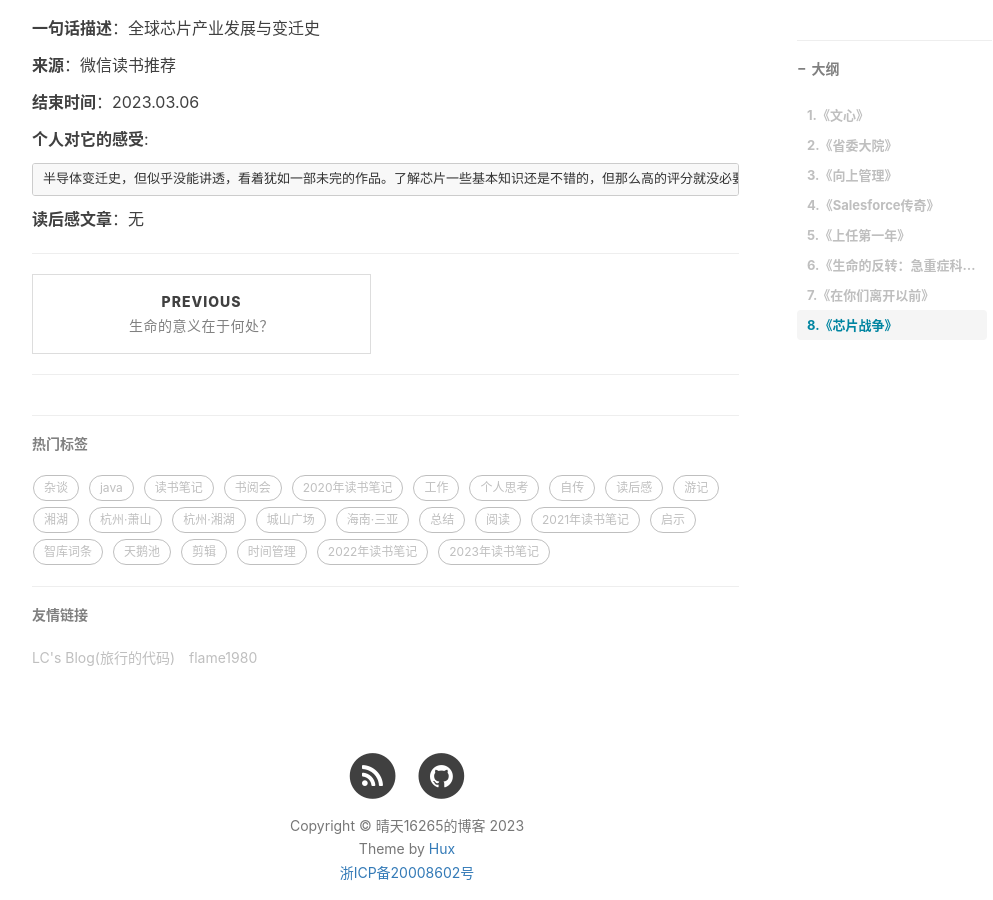
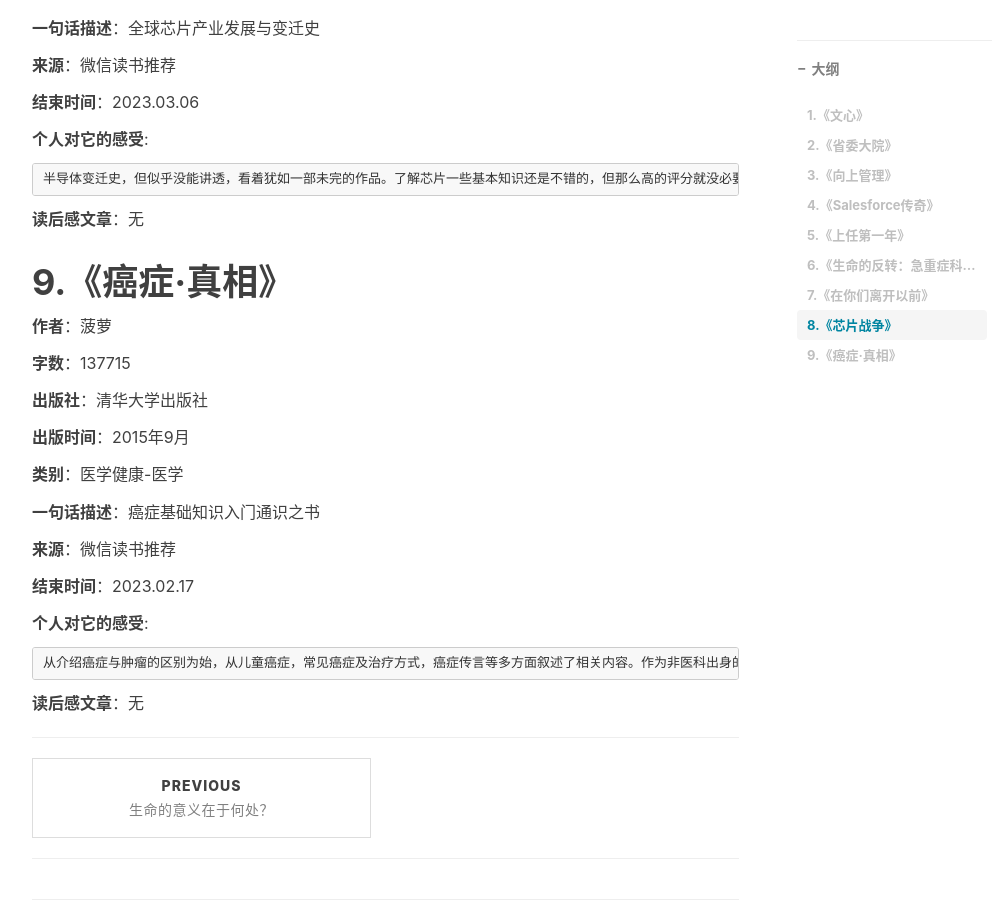
Before and after one commit to qingtian/qingtian.github.com, a Jekyll site: the page built from _posts/2023-02-25-tracking-of-reading-list-in-2023.md, in a window 1280 px wide and 900 px high, scrolled down 4396 px. Shown: the whole window, without its empty margins (233-1226 px from the left). Built offline with Jekyll 4.4.1, drawn with Linux system fonts in a browser that asks for light colours; nearby versions of some CDN libraries; comment, search, counter and statistics services are not loaded.

Commit message:
《癌症·真相》

````diff
--- a/_posts/2023-02-25-tracking-of-reading-list-in-2023.md
+++ b/_posts/2023-02-25-tracking-of-reading-list-in-2023.md
@@ -230,3 +230,29 @@ tags:
 ```
 
 **读后感文章**：无
+
+# 9.《癌症·真相》
+
+**作者**：菠萝
+
+**字数**：137715
+
+**出版社**：清华大学出版社
+
+**出版时间**：2015年9月
+
+**类别**：医学健康-医学
+
+**一句话描述**：癌症基础知识入门通识之书
+
+**来源**：微信读书推荐
+
+**结束时间**：2023.02.17
+
+**个人对它的感受**:
+
+```
+从介绍癌症与肿瘤的区别为始，从儿童癌症，常见癌症及治疗方式，癌症传言等多方面叙述了相关内容。作为非医科出身的我来说，通俗易懂，对于了解有关癌症的相关内容非常适合。
+```
+
+**读后感文章**：无
````
